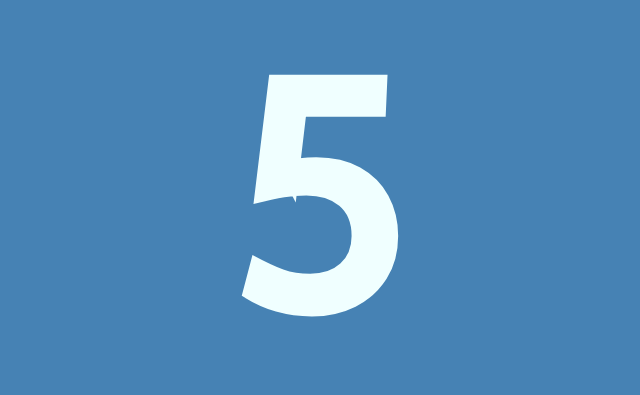
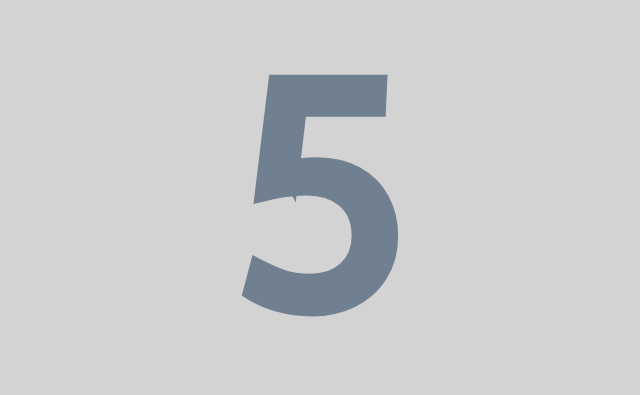
Before and after one commit to mrako/week-number-template, a React app: page / in a window 1280 px wide. Shown: the part 211-606 px from the top of the page, without its empty margins (335-975 px from the left). Built offline with nearby package versions, Linux system fonts and the light colour scheme.

Commit message:
chore: revert colors to grey

```diff
--- a/src/style.css
+++ b/src/style.css
@@ -9,10 +9,10 @@ body {
   justify-content: center;
   align-items: center;
 
-  background: steelblue;
+  background: lightgrey;
 }
 
 h1 {
-  color: azure;
+  color: slategrey;
   font-size: 40vh;
 }
```
